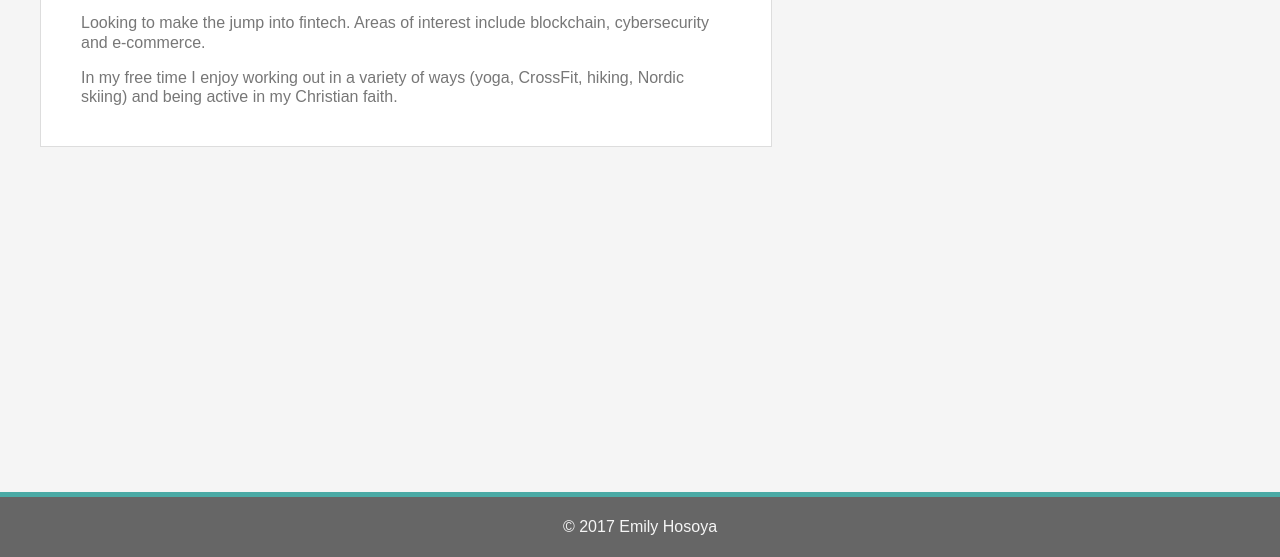
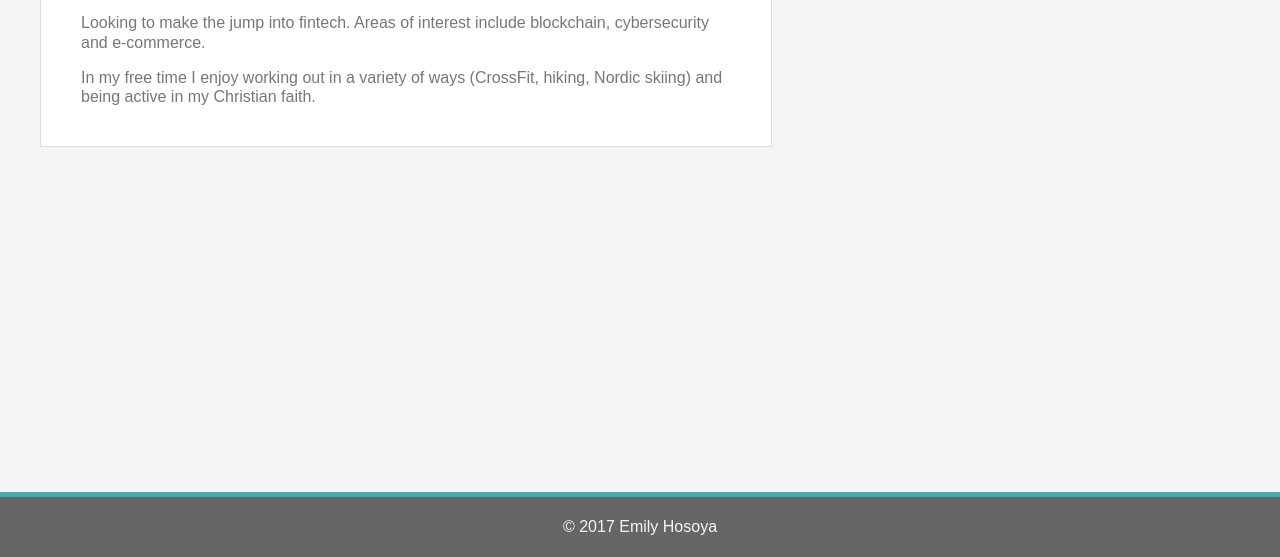
Before and after one commit to emilyhosoya/Basic-Portfolio, a plain HTML site: page index.html in a window 1280 px wide. Shown: the part 348-905 px from the top of the page. Drawn offline with nearby package versions, Linux system fonts and the light colour scheme.

Commit message:
Made change to index

```diff
--- a/index.html
+++ b/index.html
@@ -25,7 +25,7 @@
             <hr>
             <p>Web designer and current University of Denver Coding Bootcamp student completing a certificate in Finance and Technology. Graduated with a B.A. in Journalism &amp; Technical Communication and Economics (double major) and minor in Business Administration from Colorado State University. Professional experience includes business journalism, financial services, and web design in an agency setting.</p><br>
             <p>Looking to make the jump into fintech. Areas of interest include blockchain, cybersecurity and e-commerce.</p><br>
-            <p>In my free time I enjoy working out in a variety of ways (yoga, CrossFit, hiking, Nordic skiing) and being active in my Christian faith.</p>
+            <p>In my free time I enjoy working out in a variety of ways (CrossFit, hiking, Nordic skiing) and being active in my Christian faith.</p>
         </article>
         <aside>
             <h2>Connect with Me</h2>
```
